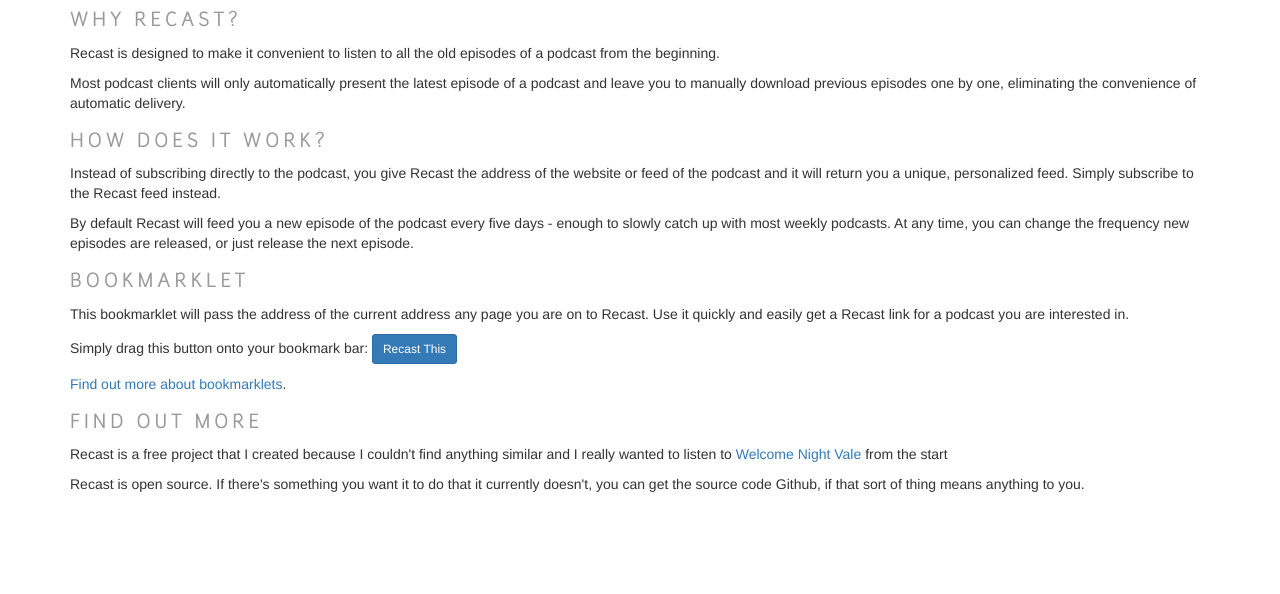
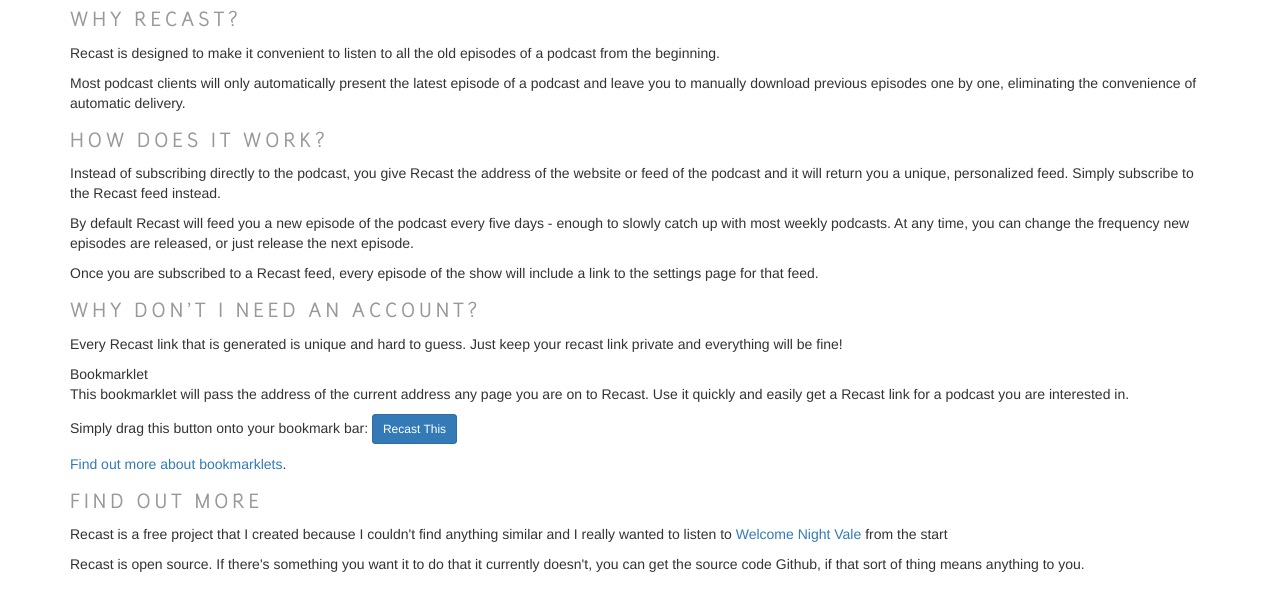
Before and after one commit to xurble/recast, a Django app: page /help/ in a window 1280 px wide. Shown: the part 58-652 px from the top of the page. Run offline with Django 3.2, Linux system fonts and the light colour scheme; parts of the project's set-up code (start-up, migrations or seed data) failed here and were passed over; some libraries are stand-ins or nearby versions.

Commit message:
A little more help.

```diff
--- a/templates/help.html
+++ b/templates/help.html
@@ -23,7 +23,11 @@
                 <p>By default Recast will feed you a new episode of the podcast every five days - enough to slowly catch up with most weekly podcasts.  At any time, you can change
                 the frequency new episodes are released, or just release the next episode.</p>
 
+                <p>Once you are subscribed to a Recast feed, every episode of the show will include a link to the settings page for that feed.</p>
 
+                <h2>Why don't I need an account?</h2>
+
+                <p>Every Recast link that is generated is unique and hard to guess.  Just keep your recast link private and everything will be fine!</p
 
             	<h2>Bookmarklet</h2>
 
```
